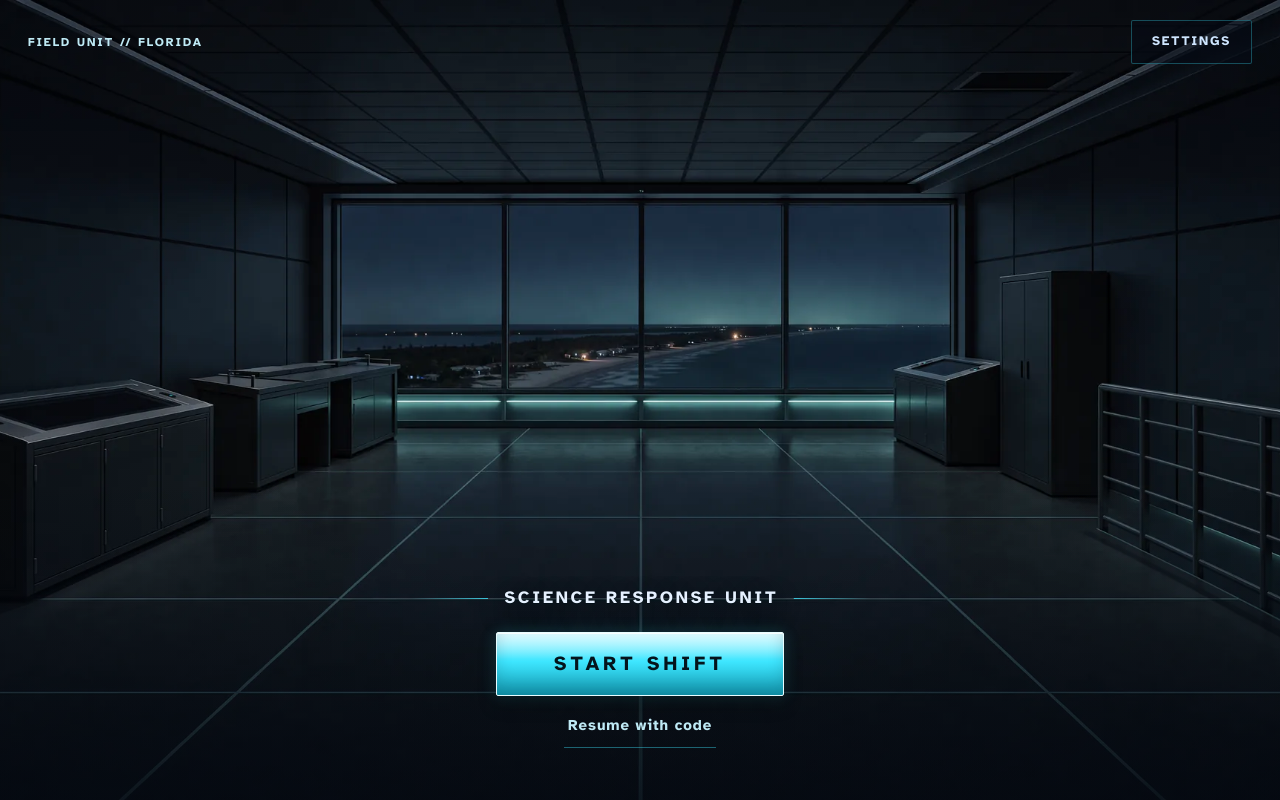
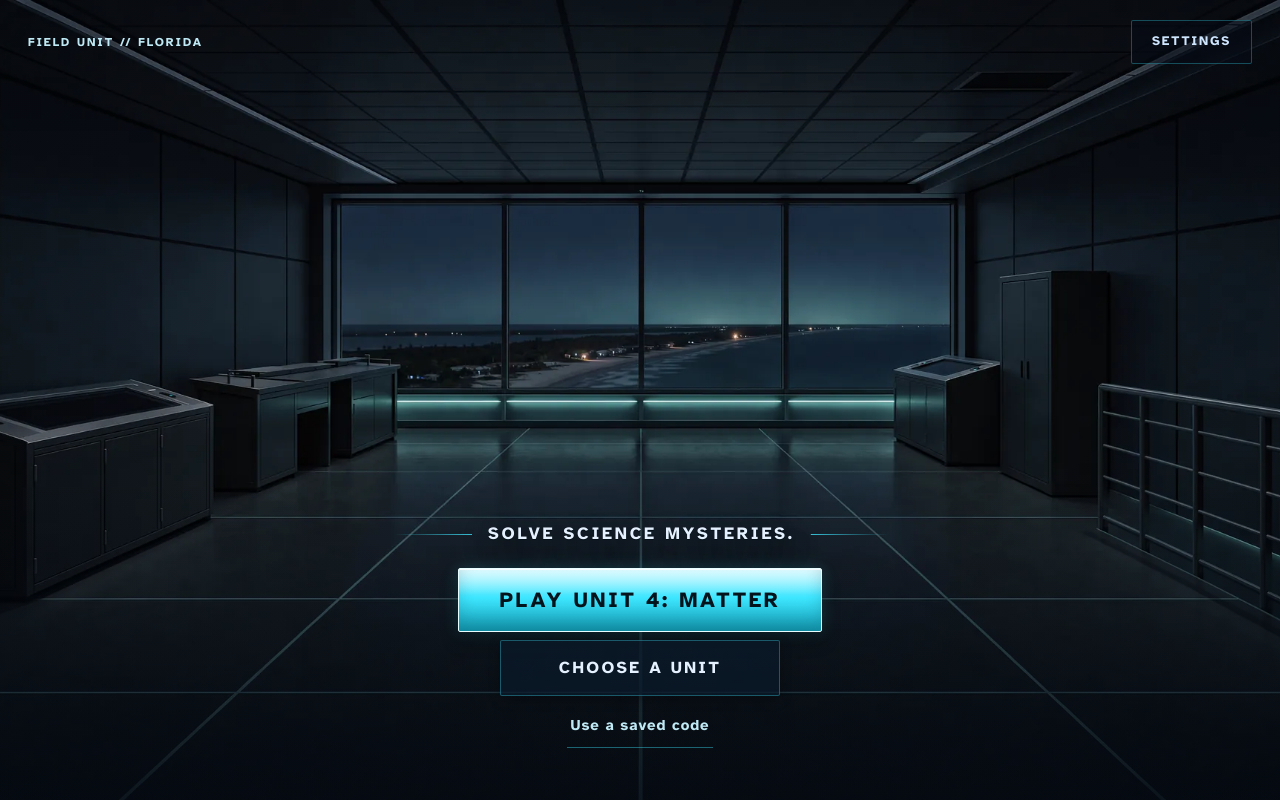
Before and after one commit to BillNyes2ndCuz5594/anomaly, a React (Vite) app: page / in a window 1280 px wide. Built offline with nearby package versions, Linux system fonts and the light colour scheme.

Commit message:
Start flow PR3: one tap play from the title, friendlier quick check-in

```diff
--- a/src/screens/TitleScreen.tsx
+++ b/src/screens/TitleScreen.tsx
@@ -1,11 +1,14 @@
 import { useEffect, useRef, useState } from 'react'
+import { caseById, content, loadPack } from '../content'
 import { navigate } from '../lib/router'
+import { validCaseId } from '../state/startChoice'
 import { useGame } from '../state/store'
 import { armCodenameDecode } from '../ui/decode'
 import FirstRunModal from '../ui/FirstRunModal'
 import Presence from '../ui/Presence'
+import ResumeModal from '../ui/ResumeModal'
 import { useMotionMode } from '../ui/useMotionMode'
-import ResumeModal from '../ui/ResumeModal'
+import { playLabel, shortTopic, startDestination, type StartIntent } from './startFlow'
 import './title-hub.css'
 
 function usePressed() {
@@ -24,26 +27,42 @@ function usePressed() {
 export default function TitleScreen() {
   const profile = useGame((s) => s.profile)
   const createProfile = useGame((s) => s.createProfile)
+  const lastCaseId = useGame((s) => s.lastCaseId)
   const [modal, setModal] = useState<'firstrun' | 'resume' | null>(null)
-  const startPress = usePressed()
+  const [intent, setIntent] = useState<StartIntent>('play')
+  const quickPress = usePressed()
+  const browsePress = usePressed()
   const resumePress = usePressed()
+
+  const chosen = validCaseId(lastCaseId, content.cases.map((c) => c.id))
+  const chosenCase = caseById(chosen) ?? content.cases[0]
 
   const mode = useMotionMode()
   const [charging, setCharging] = useState(false)
   const timer = useRef<number | undefined>(undefined)
   useEffect(() => () => window.clearTimeout(timer.current), [])
 
-  function go() {
+  async function go(targetIntent: StartIntent) {
     setCharging(false)
-    if (profile) navigate('/hub')
-    else setModal('firstrun')
+    if (profile) {
+      if (targetIntent === 'play') {
+        await loadPack(chosen)
+        navigate(startDestination('play', chosen))
+      } else {
+        navigate('/hub')
+      }
+    } else {
+      setIntent(targetIntent)
+      setModal('firstrun')
+    }
   }
-  // The 250 ms charge ring finishes before the veil or modal opens (tap, click and keyboard alike). still opens at once.
-  function start() {
-    if (mode === 'still') return go()
+
+  function start(targetIntent: StartIntent) {
+    setIntent(targetIntent)
+    if (mode === 'still') return go(targetIntent)
     if (charging) return
     setCharging(true)
-    timer.current = window.setTimeout(go, 250)
+    timer.current = window.setTimeout(() => go(targetIntent), 250)
   }
 
   return (
@@ -57,18 +76,29 @@ export default function TitleScreen() {
 
       <div className="title-bottom">
         <h1 className="sr-only">ANOMALY</h1>
-        <p className="tagline">Science Response Unit</p>
+        <p className="tagline">Solve science mysteries.</p>
         <div className="title-actions">
           <button
             type="button"
-            className="btn primary big"
+            className="btn primary big title-quick-play"
+            data-testid="title-quick-play"
+            data-pressed={quickPress.pressed ? 'yes' : 'no'}
+            data-charging={charging && intent === 'play' ? 'yes' : 'no'}
+            onClick={() => start('play')}
+            {...quickPress.bind}
+          >
+            {playLabel(chosenCase)}
+          </button>
+          <button
+            type="button"
+            className="btn big title-browse"
             data-testid="start-shift"
-            data-pressed={startPress.pressed ? 'yes' : 'no'}
-            data-charging={charging ? 'yes' : 'no'}
-            onClick={start}
-            {...startPress.bind}
+            data-pressed={browsePress.pressed ? 'yes' : 'no'}
+            data-charging={charging && intent === 'browse' ? 'yes' : 'no'}
+            onClick={() => start('browse')}
+            {...browsePress.bind}
           >
-            Start shift
+            Choose a unit
           </button>
           <button
             type="button"
@@ -78,24 +108,31 @@ export default function TitleScreen() {
             onClick={() => setModal('resume')}
             {...resumePress.bind}
           >
-            Resume with code
+            Use a saved code
           </button>
         </div>
         {profile ? (
           <p className="muted small-print" data-testid="title-agent">
-            Signed in as {profile.codename}
+            Playing as {profile.codename}
           </p>
         ) : null}
       </div>
 
       <Presence show={modal === 'firstrun'}>
         <FirstRunModal
+          playIntent={intent === 'play'}
+          topic={shortTopic(chosenCase.unitLabel)}
           onCancel={() => setModal(null)}
-          onConfirm={(n, code) => {
+          onConfirm={async (n, code) => {
             createProfile(n, code)
             armCodenameDecode()
             setModal(null)
-            navigate('/hub')
+            if (intent === 'play') {
+              await loadPack(chosen)
+              navigate(startDestination('play', chosen))
+            } else {
+              navigate('/hub')
+            }
           }}
         />
       </Presence>
--- /dev/null
+++ b/src/screens/startFlow.ts
@@ -0,0 +1,17 @@
+export type StartIntent = 'play' | 'browse'
+
+export function startDestination(intent: StartIntent, caseId: string): string {
+  return intent === 'play' ? `/case/${caseId}` : '/hub'
+}
+
+export function playLabel(c: { unitLabel: string }): string {
+  return `Play ${c.unitLabel}`
+}
+
+export function shortTopic(unitLabel: string): string {
+  const idx = unitLabel.indexOf(': ')
+  if (idx !== -1) {
+    return unitLabel.slice(idx + 2)
+  }
+  return unitLabel
+}
--- a/src/screens/title-hub.css
+++ b/src/screens/title-hub.css
@@ -48,6 +48,37 @@
   background: #128fa8;
   color: #04141c;
   box-shadow: inset 0 2px 0 rgba(4, 16, 28, 0.38);
+}
+
+.title-screen .title-actions .title-quick-play {
+  min-width: 280px;
+  min-height: 64px;
+  font-size: 1.35rem;
+  letter-spacing: 0.12em;
+}
+
+.title-screen .title-actions .title-browse {
+  min-width: 280px;
+  min-height: 56px;
+  font-size: 1.05rem;
+  letter-spacing: 0.14em;
+  background: rgba(10, 25, 42, 0.72);
+  color: var(--text-dim);
+  border-color: rgba(62, 230, 255, 0.32);
+  box-shadow: 0 4px 12px rgba(0, 0, 0, 0.3);
+}
+
+.title-screen .title-actions .title-browse:hover {
+  background: rgba(14, 34, 56, 0.85);
+  color: var(--text);
+  border-color: rgba(62, 230, 255, 0.55);
+}
+
+.title-screen .title-actions .title-browse:active,
+.title-screen .title-actions .title-browse[data-pressed='yes'] {
+  background: rgba(8, 20, 32, 0.9);
+  color: var(--text);
+  box-shadow: inset 0 2px 0 rgba(0, 0, 0, 0.4);
 }
 
 .title-screen .link-btn:active,
--- a/src/ui/FirstRunModal.tsx
+++ b/src/ui/FirstRunModal.tsx
@@ -5,10 +5,12 @@ import Modal from './Modal'
 interface Props {
   onConfirm: (agentNumber: number, classCode: string) => void
   onCancel: () => void
+  playIntent?: boolean
+  topic?: string
 }
 
 /** First run: optional class code (A-Z0-9, max 8) and agent number 1-40. No names, no free text. */
-export default function FirstRunModal({ onConfirm, onCancel }: Props) {
+export default function FirstRunModal({ onConfirm, onCancel, playIntent, topic }: Props) {
   const [classCode, setClassCode] = useState('')
   const [agentText, setAgentText] = useState('1')
   const agent = clampAgentNumber(parseInt(agentText, 10))
@@ -24,16 +26,40 @@ export default function FirstRunModal({ onConfirm, onCancel }: Props) {
   }
 
   return (
-    <Modal title="Agent check-in" onClose={onCancel} testId="firstrun-modal">
+    <Modal title="Quick check-in" onClose={onCancel} testId="firstrun-modal">
       <form onSubmit={submit} className="form">
-        <p className="muted">Pick your roster number. No names needed.</p>
+        <p className="muted">Type your class number. No names needed.</p>
+
+        <div className="field">
+          <label htmlFor="agent-number">Your class number (1 to {MAX_AGENT})</label>
+          <div className="stepper">
+            <button type="button" className="btn square" aria-label="Lower number" onClick={() => step(-1)}>
+              -
+            </button>
+            <input
+              id="agent-number"
+              data-testid="agent-input"
+              data-autofocus
+              className="input mono center"
+              type="number"
+              inputMode="numeric"
+              min={1}
+              max={MAX_AGENT}
+              value={agentText}
+              onChange={(e) => setAgentText(e.target.value.slice(0, 2))}
+              onBlur={() => setAgentText(String(agent))}
+            />
+            <button type="button" className="btn square" aria-label="Raise number" onClick={() => step(1)}>
+              +
+            </button>
+          </div>
+        </div>
 
         <div className="field">
           <label htmlFor="class-code">Class code (optional)</label>
           <input
             id="class-code"
             data-testid="classcode-input"
-            data-autofocus
             className="input mono"
             value={classCode}
             maxLength={8}
@@ -48,32 +74,8 @@ export default function FirstRunModal({ onConfirm, onCancel }: Props) {
           </span>
         </div>
 
-        <div className="field">
-          <label htmlFor="agent-number">Agent number (1 to {MAX_AGENT})</label>
-          <div className="stepper">
-            <button type="button" className="btn square" aria-label="Lower agent number" onClick={() => step(-1)}>
-              -
-            </button>
-            <input
-              id="agent-number"
-              data-testid="agent-input"
-              className="input mono center"
-              type="number"
-              inputMode="numeric"
-              min={1}
-              max={MAX_AGENT}
-              value={agentText}
-              onChange={(e) => setAgentText(e.target.value.slice(0, 2))}
-              onBlur={() => setAgentText(String(agent))}
-            />
-            <button type="button" className="btn square" aria-label="Raise agent number" onClick={() => step(1)}>
-              +
-            </button>
-          </div>
-        </div>
-
         <div className="codename-preview" aria-live="polite">
-          <span className="label mono">Your codename</span>
+          <span className="label mono">Your secret agent name</span>
           <strong className="mono" data-testid="codename-preview">
             {codename}
           </strong>
@@ -84,7 +86,7 @@ export default function FirstRunModal({ onConfirm, onCancel }: Props) {
             Cancel
           </button>
           <button type="submit" className="btn primary" data-testid="firstrun-confirm">
-            Report for duty
+            {playIntent && topic ? `Play ${topic}` : "Let's go"}
           </button>
         </div>
       </form>
```
Also changed, not shown: 1 other file (tests, documents, lock files or other folders).
